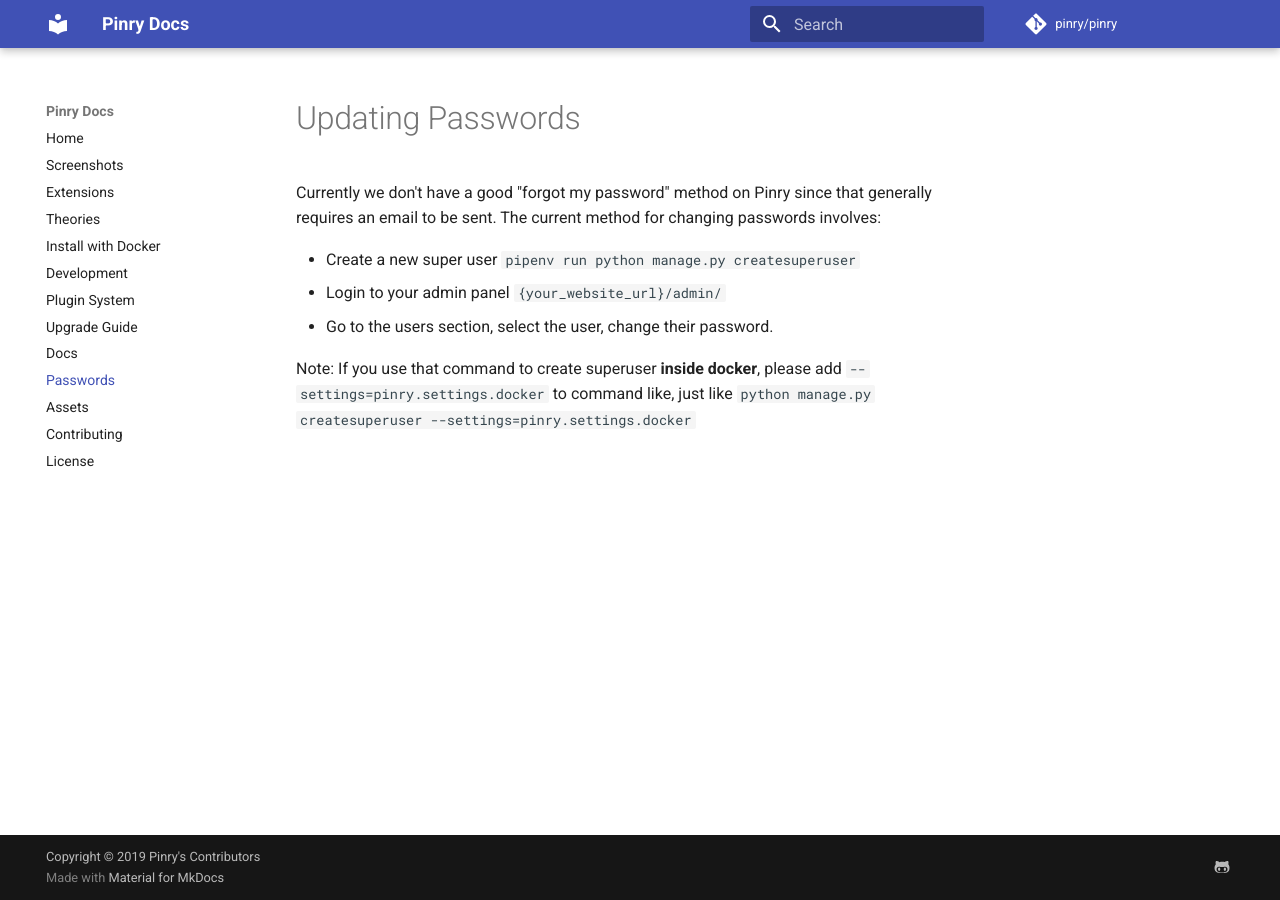
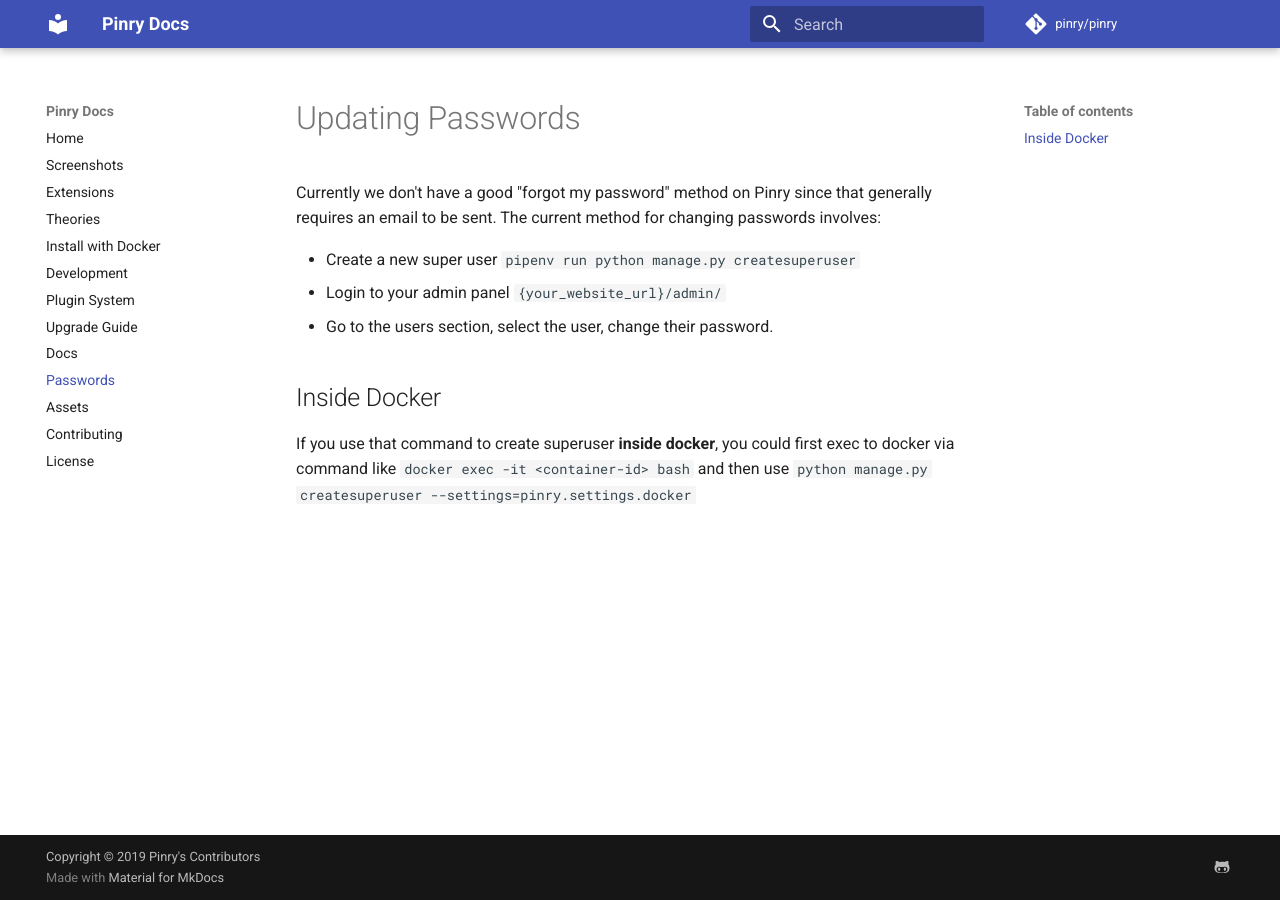
Before and after one commit to pinry/pinry, an MkDocs documentation site: the page built from docs/src/passwords.md, in a window 1280 px wide. Built offline with MkDocs 1.6.1 and Material for MkDocs 9.7.7, drawn with Linux system fonts in a browser that asks for light colours; comment, search, counter and statistics services are not loaded.

Commit message:
Doc: Add more detail info for docker password update

```diff
--- a/docs/src/passwords.md
+++ b/docs/src/passwords.md
@@ -8,5 +8,8 @@
 - Login to your admin panel `{your_website_url}/admin/`
 - Go to the users section, select the user, change their password.
 
-Note: If you use that command to create superuser **inside docker**, please add `--settings=pinry.settings.docker`
-to command like, just like `python manage.py createsuperuser --settings=pinry.settings.docker`
+## Inside Docker
+If you use that command to create superuser **inside docker**,
+you could first exec to docker via command like
+`docker exec -it <container-id> bash` and then use
+`python manage.py createsuperuser --settings=pinry.settings.docker`
```
